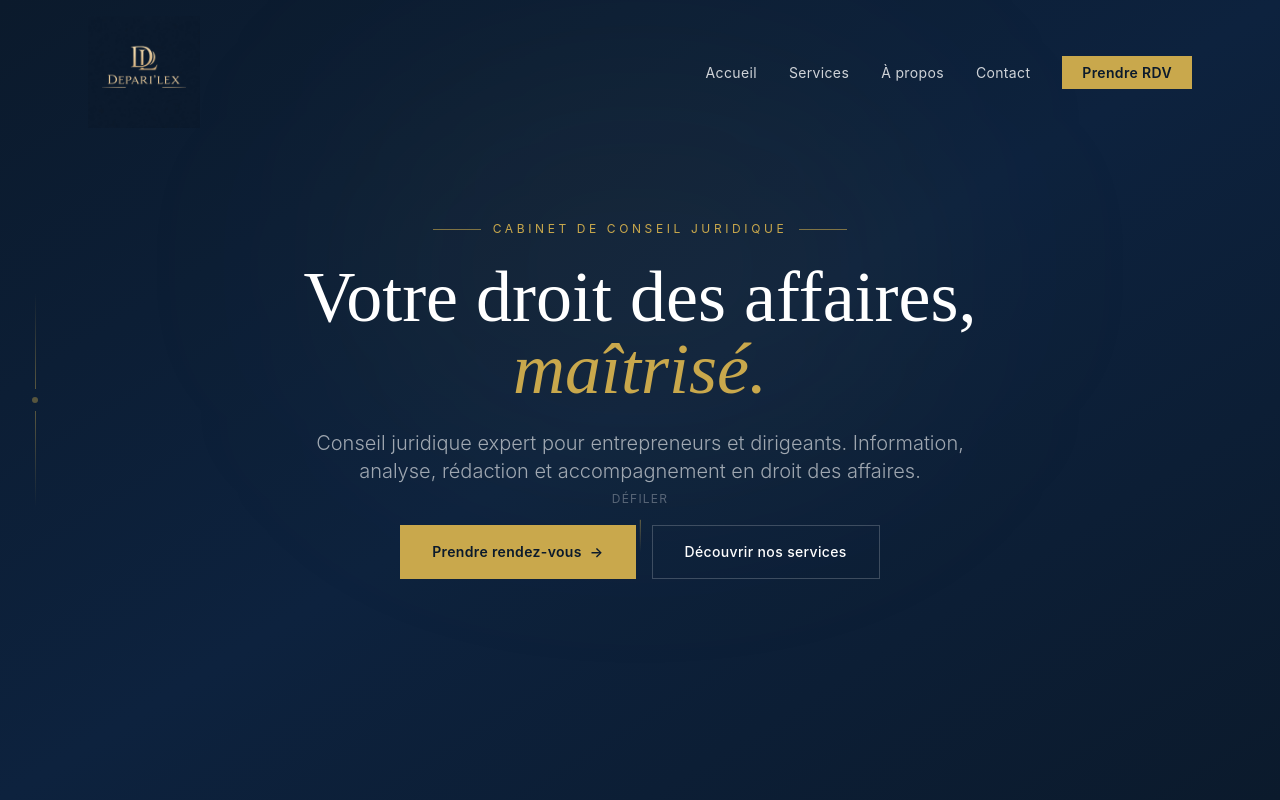
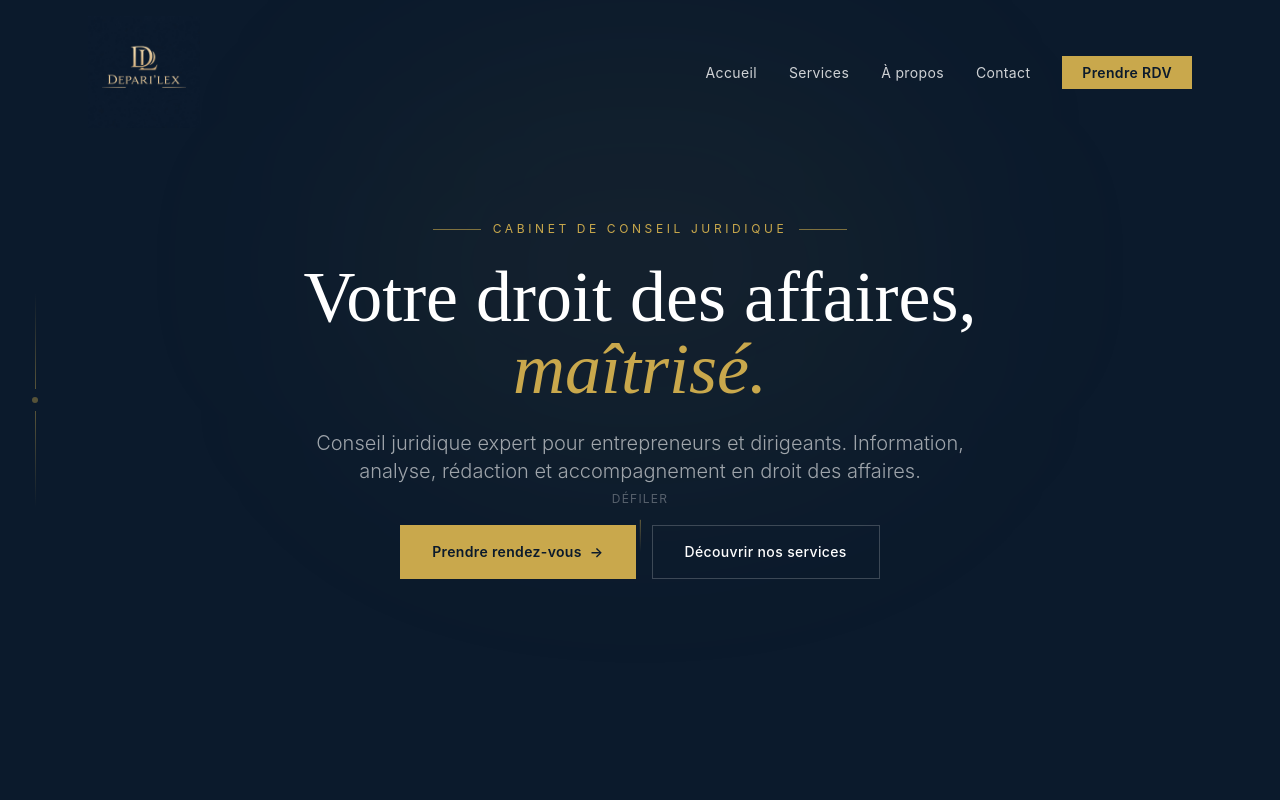
Before and after one commit to abdallah-univ-dev/deparilex-website, a Next.js app: page / in a window 1280 px wide. Shown: the top 800 px of the page. Built offline with nearby package versions, Linux system fonts and the light colour scheme.

Commit message:
fix: unification de la couleur navy dans le Hero

```diff
--- a/components/sections/Hero.tsx
+++ b/components/sections/Hero.tsx
@@ -8,7 +8,7 @@ export default function Hero() {
     <section className="relative min-h-screen flex items-center justify-center overflow-hidden bg-navy">
       {/* Animated gradient background */}
       <div className="absolute inset-0">
-        <div className="absolute inset-0 bg-gradient-to-br from-navy via-[#0d223e] to-navy" />
+        <div className="absolute inset-0 bg-navy" />
         {/* Gold accent glow */}
         <div className="absolute top-1/3 left-1/2 -translate-x-1/2 -translate-y-1/2 w-[600px] h-[400px] bg-gold/5 rounded-full blur-[120px]" />
         <div className="absolute bottom-1/4 right-1/4 w-[300px] h-[300px] bg-gold/3 rounded-full blur-[80px]" />
```
